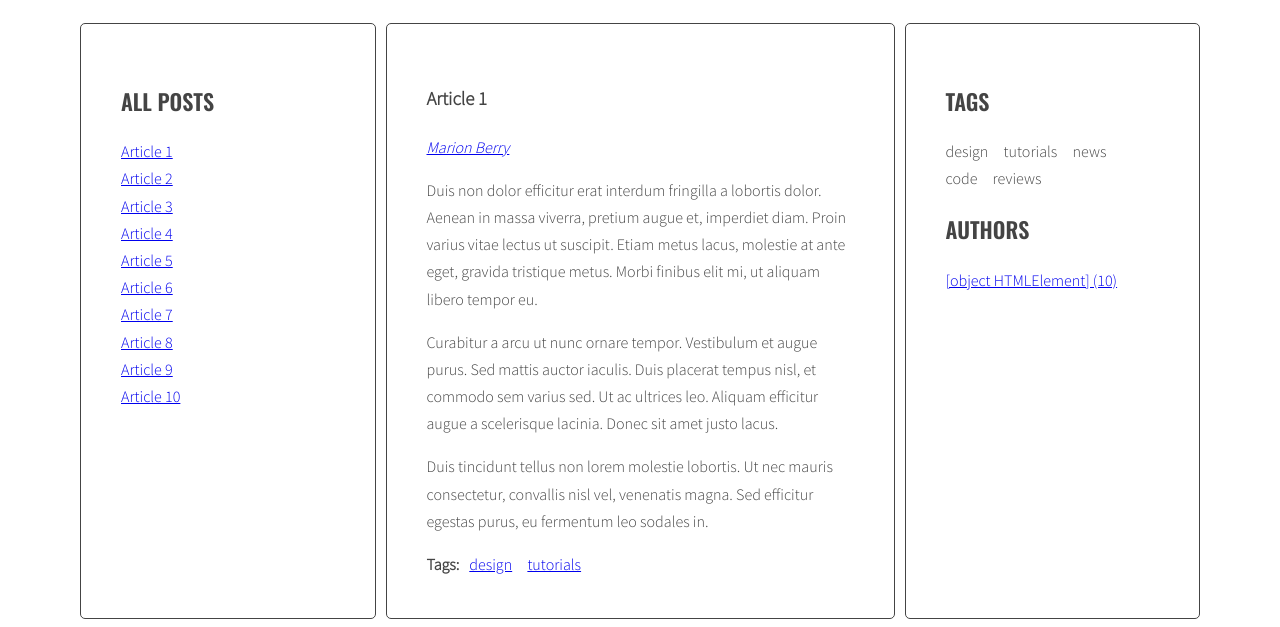
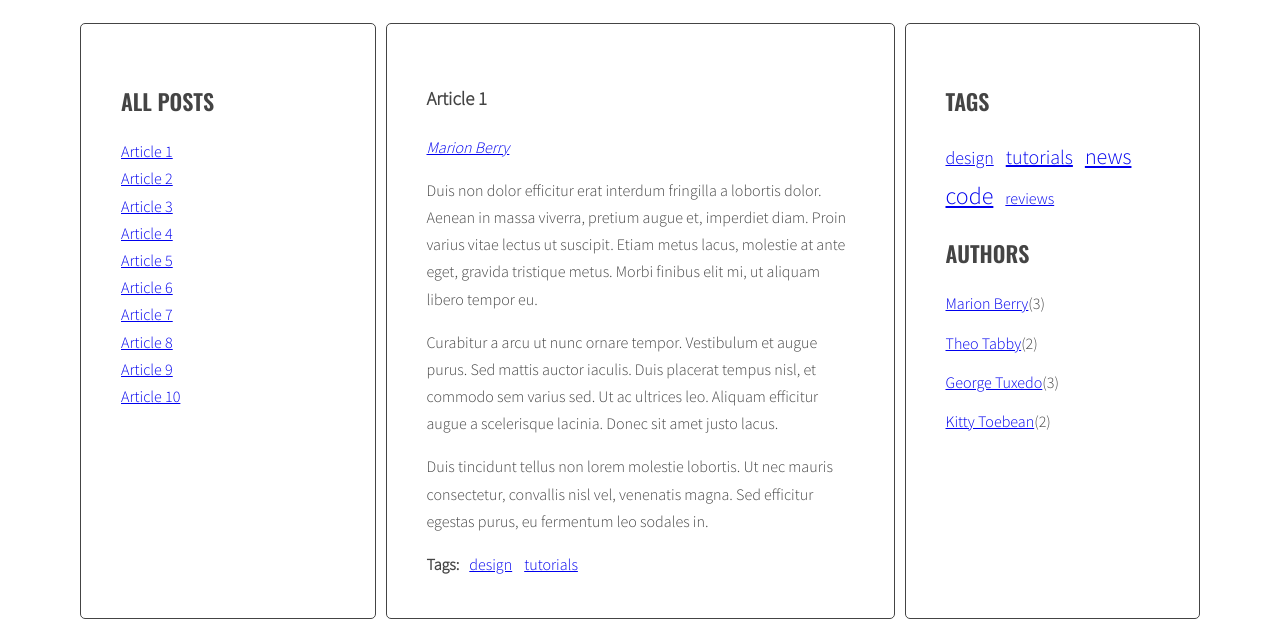
Before and after one commit to thatguyKacper/javascript-blog, a website: page index.html in a window 1280 px wide. Shown: the part 220-847 px from the top of the page. Drawn offline with nearby package versions, Linux system fonts and the light colour scheme.

Commit message:
add tag cloud & author list

```diff
--- a/js/script.js
+++ b/js/script.js
@@ -9,7 +9,7 @@ document.getElementById('test-button').addEventListener('click', function(){
   const templates = {
   articleLink: Handlebars.compile(document.querySelector('#template-article-link').innerHTML),
   tagLink: Handlebars.compile(document.querySelector('#template-tag-link').innerHTML),
-  authorLink: Handlebars.compile(document.querySelector('#template-author-link').innerHTML),
+  // authorLink: Handlebars.compile(document.querySelector('#template-author-link').innerHTML),
   tagCloudLink: Handlebars.compile(document.querySelector('#template-tag-cloud-link').innerHTML),
   }
 
@@ -182,9 +182,9 @@ document.getElementById('test-button').addEventListener('click', function(){
 
 
         /* generate HTML of the link */
-
-        const linkHTMLData = {tag: tag};
-        const linkTags = templates.tagLink(linkHTMLData);
+        const linkTags = '<li><a href="#tag-' + tag + '">' + tag + '</a></li>';
+        // const linkHTMLData = {tag: tag};
+        // const linkTags = templates.tagLink(linkHTMLData);
 
         /* add generated code to html variable */
 
@@ -222,8 +222,8 @@ document.getElementById('test-button').addEventListener('click', function(){
     // console.log('tagsParams:', tagsParams)
 
     /* [NEW] create variable for all links HTML code */
-
-    const allTagsData = {tags: []};
+    let allTagsHTML = '';
+    // const allTagsData = {tags: []};
 
     /* [NEW] START LOOP: for each tag in allTags: */
 
@@ -231,9 +231,9 @@ document.getElementById('test-button').addEventListener('click', function(){
 
       /* [NEW] generate code of a link and add it to allTagsHTML */
 
-      // allTagsHTML +='<li><a href="#tag-' + tag + '"' + ' class="' + calculateTagClass(allTags[tag], tagsParams) + '"' + '">' + tag + '</a></li>';
+       allTagsHTML +='<li><a href="#tag-' + tag + '"' + ' class="' + calculateTagClass(allTags[tag], tagsParams) + '"' + '">' + tag + '</a></li>';
 
-      allTagsData.tags.push({
+      /*allTagsData.tags.push({
         tag: tag,
         count: allTags[tag],
         className: calculateTagClass(allTags[tag], tagsParams)
@@ -243,9 +243,8 @@ document.getElementById('test-button').addEventListener('click', function(){
     }
 
     /*[NEW] add HTML from allTagsHTML to tagList */
-
-    tagList.innerHTML = templates.tagCloudLink(allTagsData);
-    console.log(allTagsData);
+    tagList.innerHTML = allTagsHTML;
+    // tagList.innerHTML = templates.tagCloudLink(allTagsData);
   }
 
   generateTags();
@@ -329,6 +328,7 @@ document.getElementById('test-button').addEventListener('click', function(){
     // create a new variable allAuthors with an empty object
     let allAuthors = {};
     console.log(allAuthors);
+
     // find all articles
     const articles = document.querySelectorAll(optArticleSelector);
 
@@ -345,26 +345,25 @@ document.getElementById('test-button').addEventListener('click', function(){
       const articleAuthor = author.getAttribute('data-author');
 
       // generate HTML of the link
-      const linkHTMLData = {author: articleAuthor};
-      const linkAuthor = templates.authorLink(linkHTMLData);
-
+       const linkAuthor = '<a href="#author-' + articleAuthor + '">' + articleAuthor + '</a>';
+      // const linkHTMLData = {author: articleAuthor};
+      // const linkAuthor = templates.authorLink(linkHTMLData);
 
       // add generated code to html variable
       html = html + linkAuthor;
 
       // check if this link is NOT already in allAuthors
-      if(!allAuthors[author]){
+      if(!allAuthors[linkAuthor]){
 
         // add generated code to allAuthors object
-        allAuthors[author] = 1;
+        allAuthors[linkAuthor] = 1;
       }
       else {
-        allAuthors[author]++;
+        allAuthors[linkAuthor]++;
       }
 
       // insert HTML of the links into the author wrapper
       wrapperAuthor.innerHTML = html;
-
     }
 
     // find list of authors in right column
@@ -377,7 +376,7 @@ document.getElementById('test-button').addEventListener('click', function(){
     for(let author in allAuthors){
 
       // generate code of a link and add it to allAuthorsHTML
-      allAuthorsHTML += '<li><a href="#author-' + author + '">' + author + ' (' + allAuthors[author] + ') ' + '</a></li>';
+      allAuthorsHTML += '<li>' + author + '(' + allAuthors[author] + ')' + '</li>';
 
     }
     // add HTML from allAuthorsHTML to authorList
```
Also changed, not shown: index.html (+2 -2 lines).
